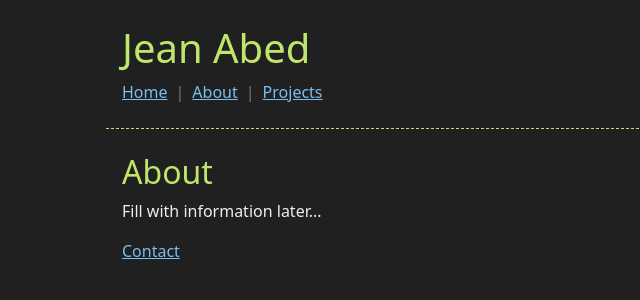
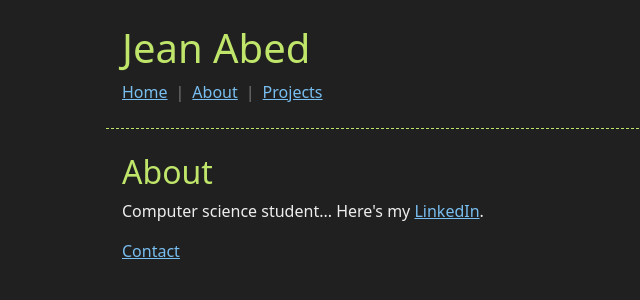
Before and after one commit to Woolworths/woolworths.github.io, a Jekyll site: the page built from about.html, in a window 1280 px wide. Shown: the top 300 px of the page, without its empty margins (0-640 px from the left). Built offline with Jekyll 4.4.1, drawn with Linux system fonts in a browser that asks for light colours.

Commit message:
added linkedin profile

```diff
--- a/about.html
+++ b/about.html
@@ -5,16 +5,21 @@ layout: default
 
 <h2>About</h2>
 
-<p>Fill with information later...</p>
+<p>Computer science student... Here's my <a href="https://www.linkedin.com/in/jeanabed/" target="_blank">LinkedIn</a>.</p>
 
 <!-- unhackable method: from base64 import b64encode; b64encode(b64encode(b'mail@example.com')) -->
 <script>setTimeout(() => window.superSecret = true, 350);</script>
-<a href="javascript:void(0);"
+
+<ul class="list-unstyled">
+    <li>
+        <a href="javascript:void(0); // send me an email"
             rel="nofollow"
             data-contacta="YW1WaGJpNWhZbVZrT"
             data-contactb="VVCbmJXRnBiQzVqYjIwPQ"
-    onmouseover="this.a = encodeURI(atob(this.dataset.contacta + this.dataset.contactb + '=='));"
-    ontouchstart="this.a = encodeURI(atob(this.dataset.contacta + this.dataset.contactb + '=='));"
+            onmouseover="this.a=encodeURI(atob(this.dataset.contacta+this.dataset.contactb+'=='));"
+            ontouchstart="this.a=encodeURI(atob(this.dataset.contacta+this.dataset.contactb+'=='));"
             onclick="if(window.superSecret){window.location.href='mailto:'+atob(decodeURI(this.a));if(window.production){gtag('event','clicked_contact',{'event_category':'main','event_label':'Clicked Contact Link'});}}">
             Contact
         </a>
+    </li>
+<ul>
```
Also changed, not shown: 1 other file. Lines whose indentation alone changed are shown as unchanged.
